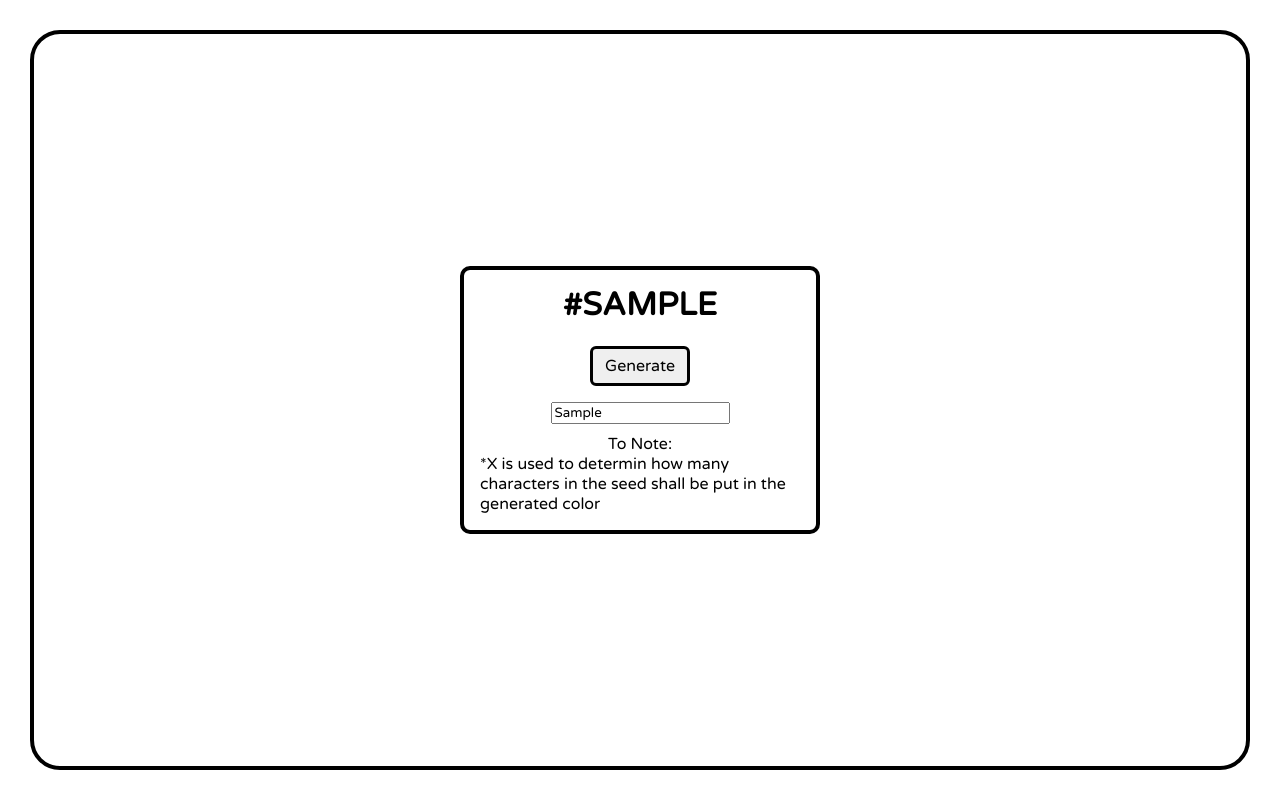
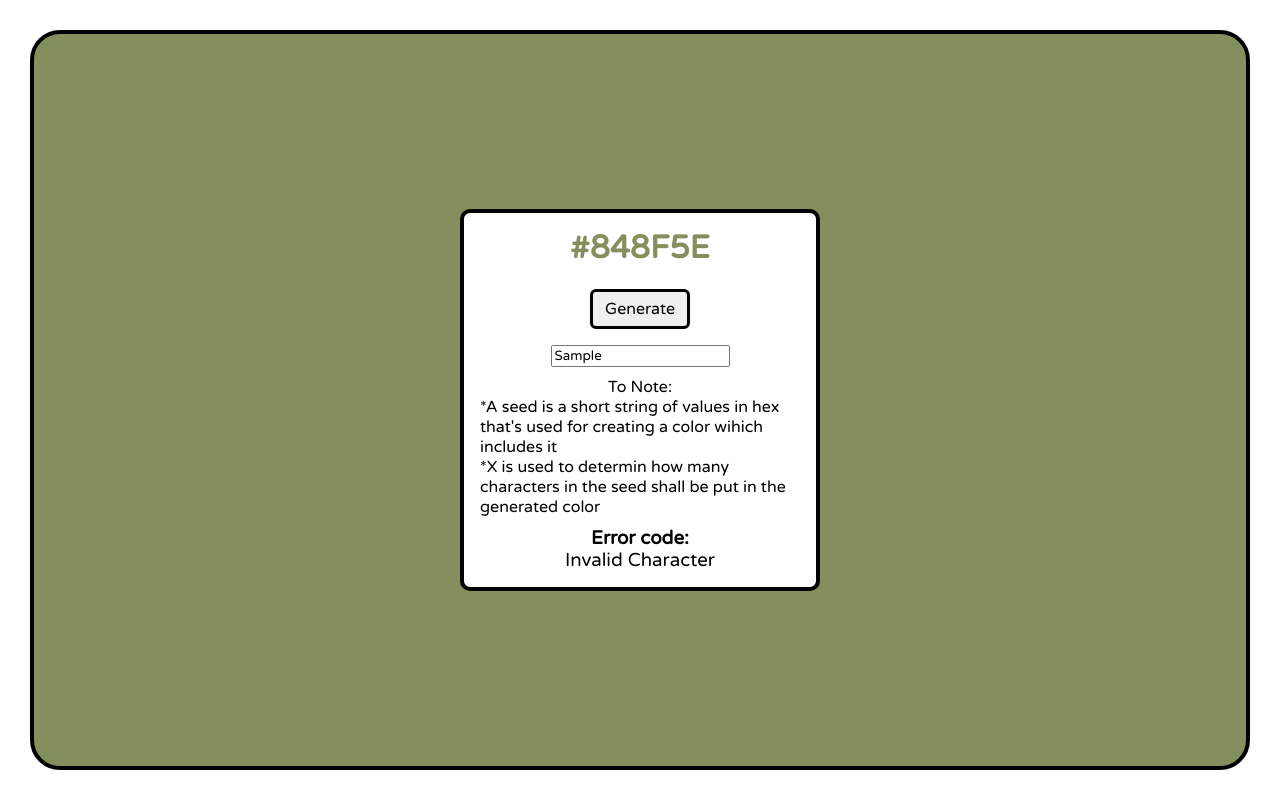
Before and after one commit to OperatorAlexCode/Hex-color-generator, a plain HTML site: page index.html in a window 1280 px wide. Both pictures are taken after typing "Sample" into the empty fields and a click on the button "Generate". Drawn offline with Linux system fonts and the light colour scheme.

Commit message:
optimized code

```diff
--- a/code.js
+++ b/code.js
@@ -4,41 +4,28 @@ const Root = document.querySelector(":root");
 const SeedInput = document.getElementById("Seed");
 const ErrorCode = document.getElementById("Error-code");
 
-randomizeBTN.addEventListener("click", Switch);
+randomizeBTN.addEventListener("click", Creator);
 
-const HexChart = [0,1,2,3,4,5,6,7,8,9,"A","B","C","D","E","F"];
-const Invalids = ["",null,undefined];
+const HexChart = [0,1,2,3,4,5,6,7,8,9,"A","B","C","D","E","F"]; //Used for generating hex colors
+const Allowed = ["0","1","2","3","4","5","6","7","8","9","A","B","C","D","E","F","X","#"];
+const Invalids = ["",null,undefined,NaN];
 
-let checker = (array, item) => array.every(y => {![item].includes(y)});
+let checker = (array, item) => !item.every(y => !array.includes(y)); //Checks if an item is not in an array
+let verifyer = (array1, array2) => array2.every(y => array1.includes(y)); //Checks if every element is in array2 is in array1
 
-// SeedInput.value != "" && SeedInput.value != null && SeedInput.value != undefined
-function Switch() {
-    let temp = SeedInput.value.split("");
-    if (!checker(Invalids,temp)) {
-        RandomSeed();
-    }
-    else {
-        Random();
-    }
-}
-
-function Random() {
-    let newColor = "#";
-    for (let x = 0; x < 6; x++){
-        newColor = newColor + String(HexChart[Math.floor(Math.random()*HexChart.length)]);
-    }
-    Root.style.setProperty('--Color', newColor);
-    Display.innerHTML = newColor;
-}
-
-function RandomSeed() {
+//The Creator function generates hex colors
+function Creator() {
     let newColor = SeedInput.value;
     newColor = newColor.replaceAll(" ","");
     newColor = newColor.toUpperCase();
     if (!newColor.includes("#")) {
         newColor = "#" + newColor;
     }
-    while (newColor.includes("X") == true){
+    if (!verifyer(Allowed, newColor.split(""))) {
+        ErrorCode.innerHTML = "Invalid Character";
+        return;
+    }
+    while (newColor.includes("X") === true){
         newColor = newColor.replace("X",String(HexChart[Math.floor(Math.random()*HexChart.length)]));
     }
     while (newColor.length < 7){
@@ -46,6 +33,7 @@ function RandomSeed() {
     }
     Root.style.setProperty('--Color', newColor);
     Display.innerHTML = newColor;
+    ErrorCode.innerHTML = "";
 }
 
-Random();
+Creator();
--- a/index.html
+++ b/index.html
@@ -12,17 +12,16 @@
 </head>
 <body class="column">
     <div class="UI column">
-        <!-- <h2 style="margin-top: 2px; margin-bottom: 10px;">Current Color</h2> -->
         <h1 class="text" id="Display">ERROR!</h1>
         <button id="Randomize">Generate</button>
         <div class="spacer"></div>
-        <input autocomplete="off" maxlength="6" id="Seed" placeholder="Seed" pattern="[A-Za-z]">
+        <input autocomplete="off" maxlength="6" id="Seed" placeholder="Seed">
         <div style="height: 10px;"></div>
         <p class="text" style="margin: 0;">To Note:</p>
-        <p style="margin-top: 0; margin-bottom: 0; width: 100%;">*X is used to determin how many characters in the seed shall be put in the generated color<br></p>
-        <!-- <div style="height: 10px;"></div>
+        <p style="margin-top: 0; margin-bottom: 0; width: 100%;">*A seed is a short string of values in hex that's used for creating a color wihich includes it<br>*X is used to determin how many characters in the seed shall be put in the generated color</p>
+        <div style="height: 10px;"></div>
         <h3 style="margin: 0;">Error code:</h3>
-        <h3 style="margin: 0; font-weight: normal;" id="Error-code">ERROR!</h3> -->
+        <h3 style="margin: 0; font-weight: normal;" id="Error-code">ERROR</h3>
     </div>
 
     <script src="code.js"></script>
```
